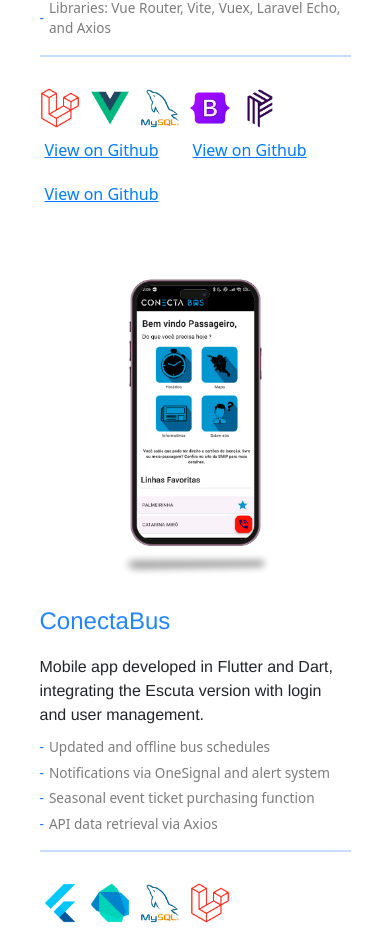
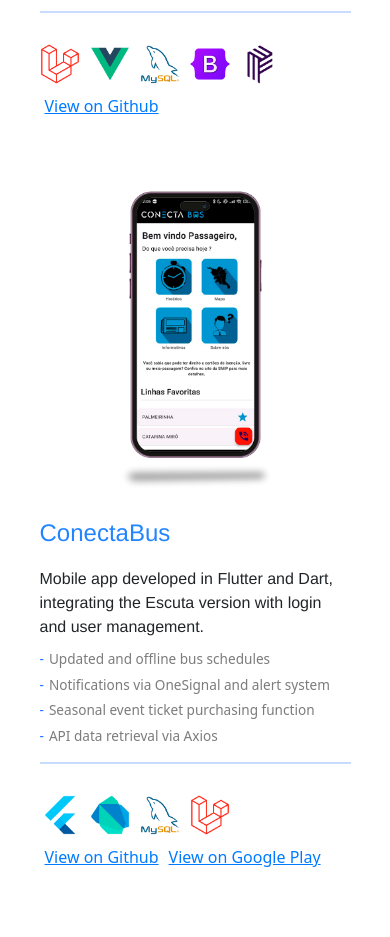
Before and after one commit to diluan135/portfolio, a Vue app: page / in a window 390 px wide. Shown: the part 2792-3729 px from the top of the page. Built offline with nearby package versions, Linux system fonts and the light colour scheme.

Commit message:
Arrumando mobile version

```diff
--- a/src/components/ProjectsView.vue
+++ b/src/components/ProjectsView.vue
@@ -24,37 +24,17 @@
             <div class="tech-icons col-auto">
               <img v-for="(tech, idx) in project.techs" :key="idx" :src="tech.src" :alt="tech.alt" class="tech-icon" />
             </div>
+            <!-- Renderiza os links verticalmente se o título for "Articles" ou "Artigos" -->
             <div data-clickable class="links col-auto"
-                  v-if="currentProject.title === 'Articles' || currentProject.title === 'Artigos'">
-                  <a v-for="(link, idx) in currentProject.links" :key="idx" :href="link.url" target="_blank"
+              v-if="project.title === 'Articles' || project.title === 'Artigos'">
+              <a v-for="(link, idx) in project.links" :key="idx" :href="link.url" target="_blank"
                 style="display: block; margin-bottom: 5px;">
                 {{ link.text }}
               </a>
             </div>
+            <!-- Caso contrário, renderiza os links no layout padrão -->
             <div data-clickable class="links col-auto" v-else>
-                  <a v-for="(link, idx) in currentProject.links" :key="idx" :href="link.url" target="_blank">
-                    {{ link.text }}
-                  </a>
-                </div> <div data-clickable class="links col-auto"
-                  v-if="currentProject.title === 'Articles' || currentProject.title === 'Artigos'">
-                  <a v-for="(link, idx) in currentProject.links" :key="idx" :href="link.url" target="_blank"
-                    style="display: block; margin-bottom: 5px;">
-                    {{ link.text }}
-                  </a>
-                </div>
-                <div data-clickable class="links col-auto" v-else>
-                  <a v-for="(link, idx) in currentProject.links" :key="idx" :href="link.url" target="_blank">
-                    {{ link.text }}
-                  </a>
-                </div> <div data-clickable class="links col-auto"
-                  v-if="currentProject.title === 'Articles' || currentProject.title === 'Artigos'">
-                  <a v-for="(link, idx) in currentProject.links" :key="idx" :href="link.url" target="_blank"
-                    style="display: block; margin-bottom: 5px;">
-                    {{ link.text }}
-                  </a>
-                </div>
-                <div data-clickable class="links col-auto" v-else>
-                  <a v-for="(link, idx) in currentProject.links" :key="idx" :href="link.url" target="_blank">
+              <a v-for="(link, idx) in project.links" :key="idx" :href="link.url" target="_blank">
                 {{ link.text }}
               </a>
             </div>
@@ -62,6 +42,7 @@
         </div>
       </div>
     </div>
+
 
     <!-- Layout Desktop -->
     <div v-else>
```
Lines whose indentation alone changed are shown as unchanged.
